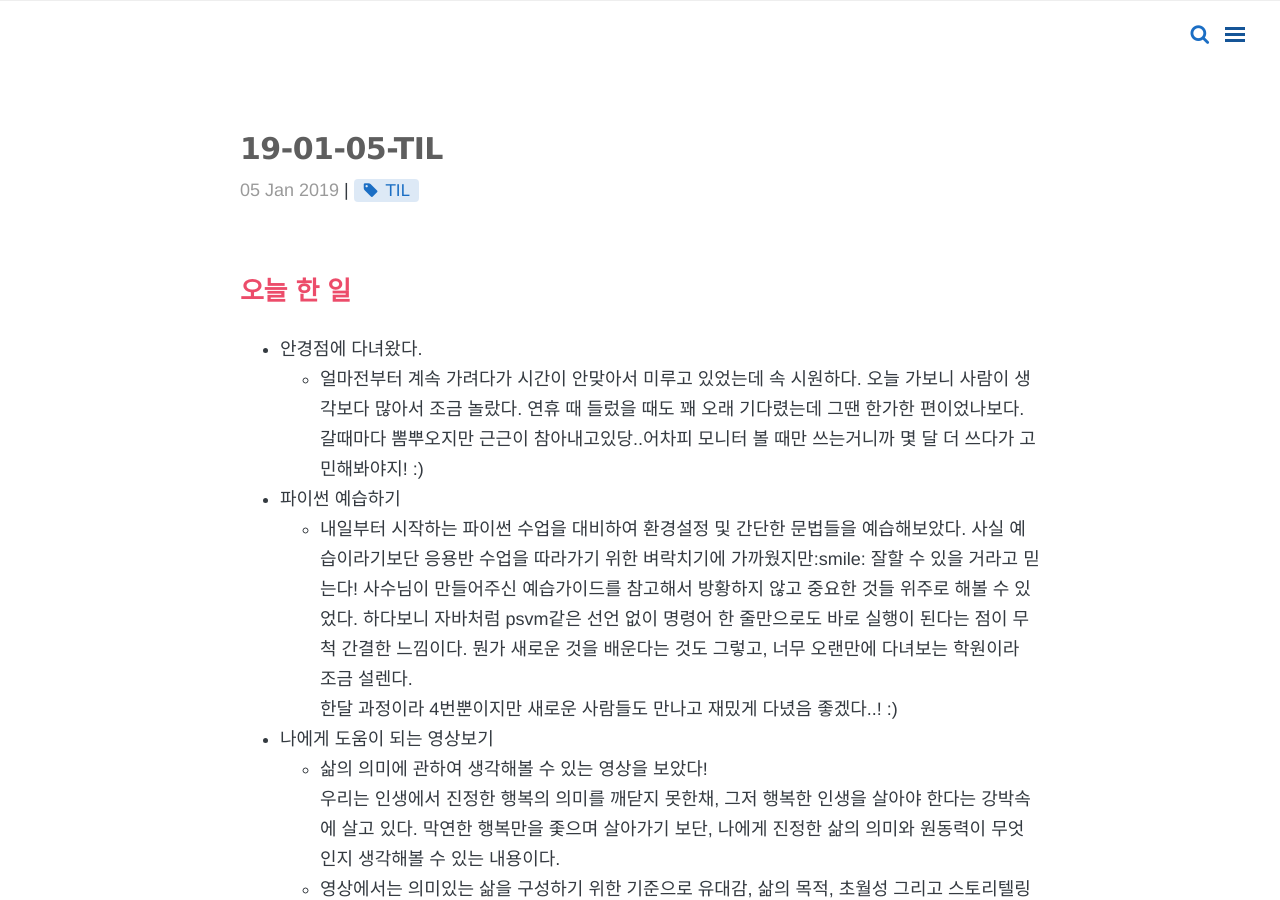
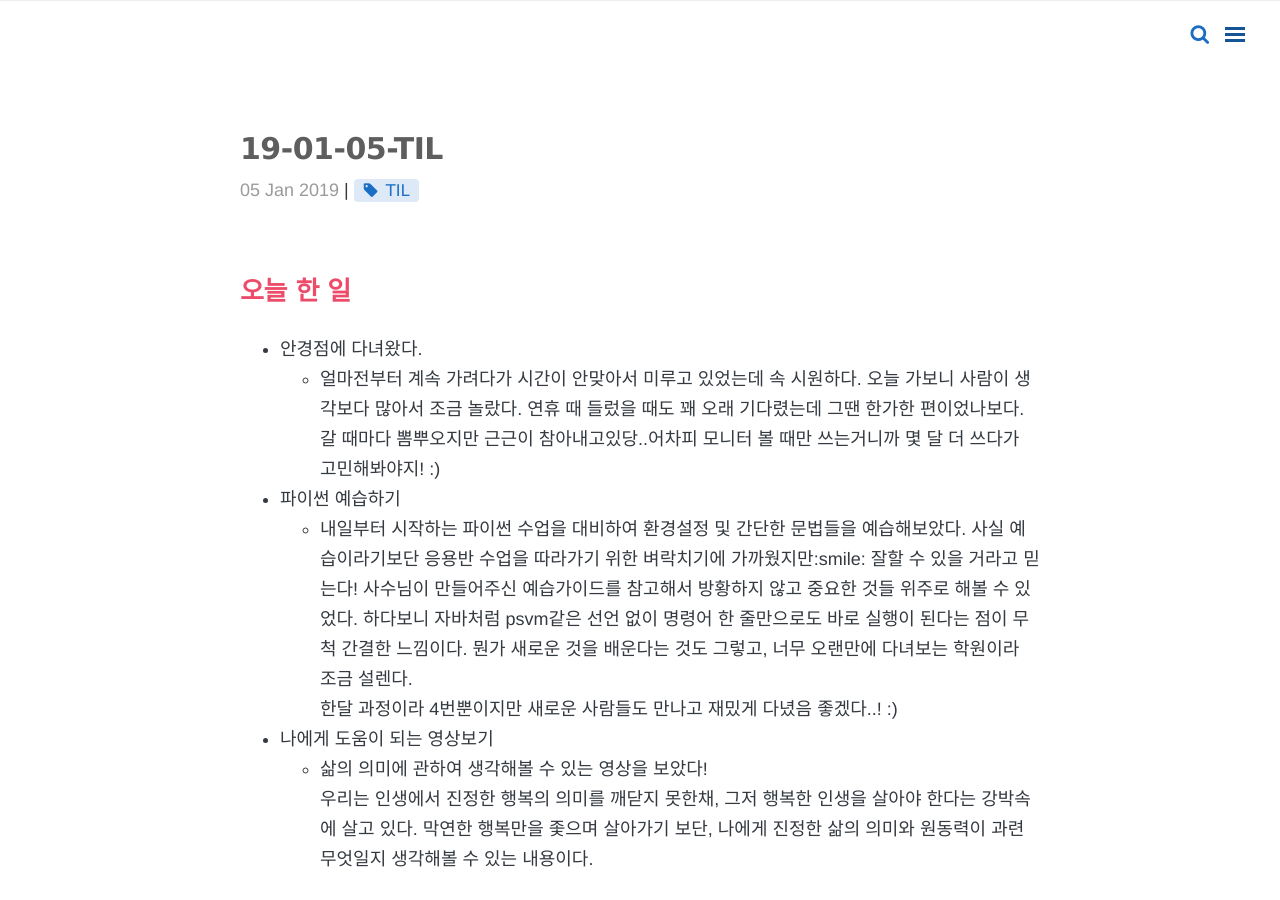
Before and after one commit to diniyo804/diniyo804.github.io, a Jekyll site: the page built from _posts/TIL (Today I Learned)/2019-01-05-TIL.md, in a window 1280 px wide and 900 px high. Built offline with Jekyll 4.4.1, drawn with Linux system fonts in a browser that asks for light colours; nearby versions of some CDN libraries; comment, search, counter and statistics services are not loaded.

Commit message:
update til

```diff
--- a/_posts/TIL (Today I Learned)/2019-01-05-TIL.md
+++ b/_posts/TIL (Today I Learned)/2019-01-05-TIL.md
@@ -11,7 +11,7 @@ comments: true
 - 안경점에 다녀왔다.
     - 얼마전부터 계속 가려다가 시간이 안맞아서 미루고 있었는데 속 시원하다. 오늘 가보니
     사람이 생각보다 많아서 조금 놀랐다. 연휴 때 들렀을 때도 꽤 오래 기다렸는데 그땐 한가한 편이었나보다.
-    갈때마다 뽐뿌오지만 근근이 참아내고있당..어차피 모니터 볼 때만 쓰는거니까 몇 달 더 쓰다가 고민해봐야지! :)
+    갈 때마다 뽐뿌오지만 근근이 참아내고있당..어차피 모니터 볼 때만 쓰는거니까 몇 달 더 쓰다가 고민해봐야지! :)
 
 - 파이썬 예습하기
     - 내일부터 시작하는 파이썬 수업을 대비하여 환경설정 및 간단한 문법들을 예습해보았다.
@@ -24,7 +24,8 @@ comments: true
 - 나에게 도움이 되는 영상보기
     - 삶의 의미에 관하여 생각해볼 수 있는 영상을 보았다!
     우리는 인생에서 진정한 행복의 의미를 깨닫지 못한채, 그저 행복한 인생을 살아야 한다는 강박속에 살고 있다.
-    막연한 행복만을 좇으며 살아가기 보단, 나에게 진정한 삶의 의미와 원동력이 무엇인지 생각해볼 수 있는 내용이다.
+    막연한 행복만을 좇으며 살아가기 보단, 나에게 진정한 삶의 의미와 원동력이 과련 무엇일지 생각해볼 수 있는 내용이다.
+
     - 영상에서는 의미있는 삶을 구성하기 위한 기준으로 유대감, 삶의 목적, 초월성 그리고 스토리텔링을 이야기한다.
     이 4가지를 탄탄하게 쌓으며 살아가야 비로소 삶을 더욱 깊이, 진정으로 살 수 있다고 한다.
     - 특히 유대감이란 나 자체로서 가치를 인정하고, 타인 역시 있는 그대로를 인정해주는 관계속에서 생겨나는 거라고 하는데,
@@ -38,7 +39,7 @@ comments: true
 
 ## 마무리
 - 돌이켜보면 나 또한 행복하게 살아야만 한다는 강박 속에서 지내온 것 같다.
-    - 뭔지도 모를 미래의 행복을 위해 무엇이든 지금 열심히 해야한다는 생각을 늘 하고있는 듯 하다.
+    뭔지도 모를 미래의 행복을 위해 무엇이든 지금 열심히 해야한다는 생각을 늘 하고있는 듯 하다.
     열심히 하는 건 좋지만, 미래의 행복을 위해 현재의 나를 희생하지는 않았음 좋겠다! 지금의 나도 나에겐 소중하니까
     나 자신에게 좀 더 솔직할 수 있고, 내가 정말 원하는게 무엇인지 곰곰이 생각해 볼 수 있는 내가 되었음 좋겠다!
     > [There's more to life than being happy](https://www.ted.com/talks/emily_esfahani_smith_there_s_more_to_life_than_being_happy?referrer=playlist-how_to_notice_and_build_joy_into_your_life)
```
